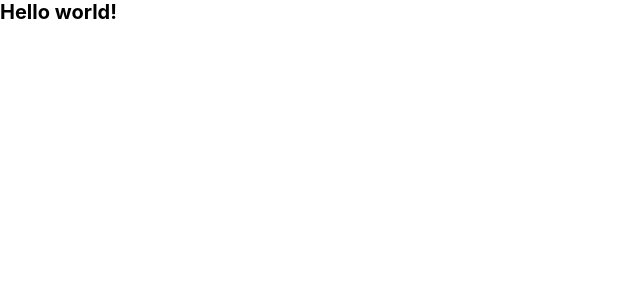
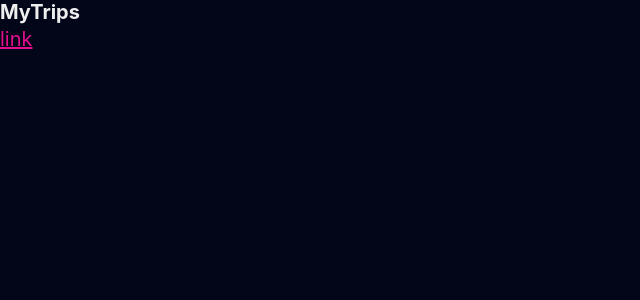
Before and after one commit to pedrobadm7/my-trips, a Next.js app: page / in a window 1280 px wide. Shown: the top 300 px of the page, without its empty margins (0-640 px from the left). Built offline with nearby package versions, Linux system fonts and the light colour scheme.

Commit message:
Adicionando CSS Variables

```diff
--- a/src/components/Main/index.tsx
+++ b/src/components/Main/index.tsx
@@ -1,3 +1,8 @@
-const Main = () => <h1>Hello world!</h1>
+const Main = () => (
+  <div>
+    <h1>MyTrips</h1>
+    <a href="/">link</a>
+  </div>
+)
 
 export default Main
--- a/src/styles/global.ts
+++ b/src/styles/global.ts
@@ -1,6 +1,16 @@
 import { createGlobalStyle } from 'styled-components'
 
 const GlobalStyles = createGlobalStyle`
+  :root {
+    --highlight: #e20e8d;
+    --background: #030518;
+    --white: #eeeeee;
+
+    --container: 100rem;
+    --small: 1.5rem;
+    --medium: 3rem;
+    --large: 5rem;
+  }
   * {
     margin: 0;
     padding: 0;
@@ -13,11 +23,22 @@
 
   html, body, #__next {
     height: 100%;
+    background: var(--background);
+    color: var(--white);
   }
 
   body {
     font-family: -apple-system, BlinkMacSystemFont, 'Segoe UI', Roboto, Oxygen, Ubuntu, Cantarell, 'Open Sans', 'Helvetica Neue', sans-serif;
   }
+
+  p, a{
+    font-size: 2rem;
+    line-height: var(--medium)
+  }
+
+  a {
+    color: var(--highlight);
+  }
 `
 
 export default GlobalStyles
```
